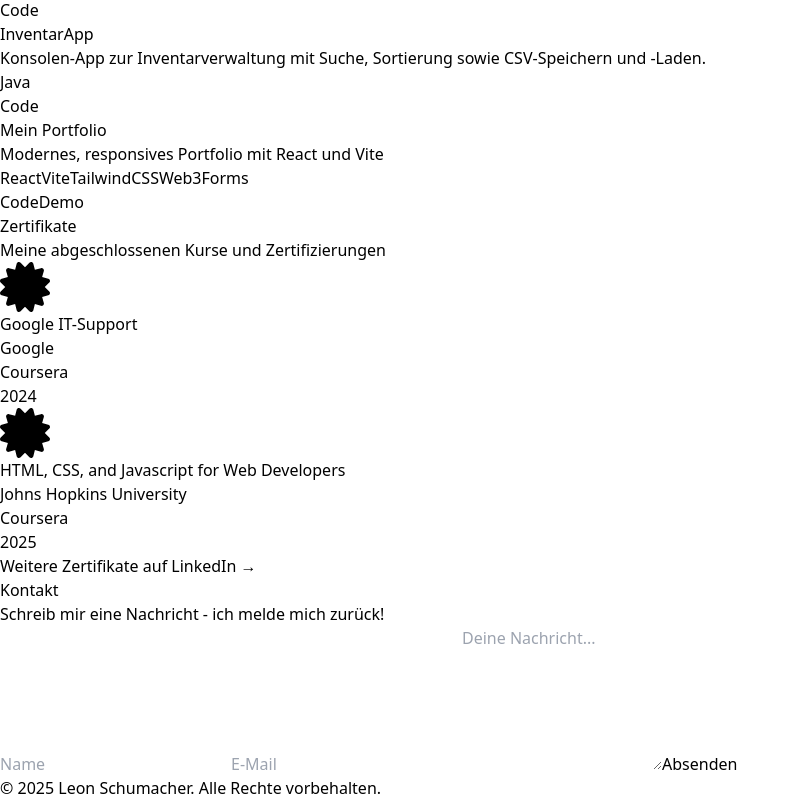
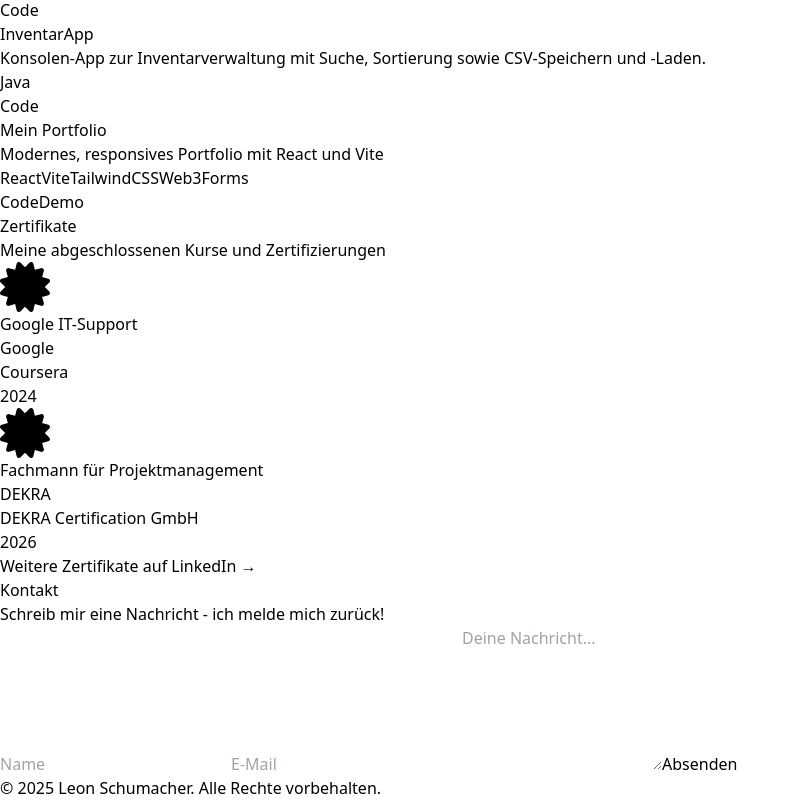
Before and after one commit to LSchumacher32/Portfolio, a React (Vite) app: page / in a window 1280 px wide. Shown: the part 1924-2724 px from the top of the page, without its empty margins (0-800 px from the left). Built offline with nearby package versions, Linux system fonts and the light colour scheme.

Commit message:
Update certificate details for project management

```diff
--- a/src/components/Certificates.jsx
+++ b/src/components/Certificates.jsx
@@ -12,10 +12,10 @@ const Certificates = () => {
     },
     {
       id: 2,
-      title: 'HTML, CSS, and Javascript for Web Developers',
-      institution: 'Johns Hopkins University',
-      platform: 'Coursera',
-      year: '2025',
+      title: 'Fachmann für Projektmanagement',
+      institution: 'DEKRA',
+      platform: 'DEKRA Certification GmbH',
+      year: '2026',
     },
   ];
 
```
